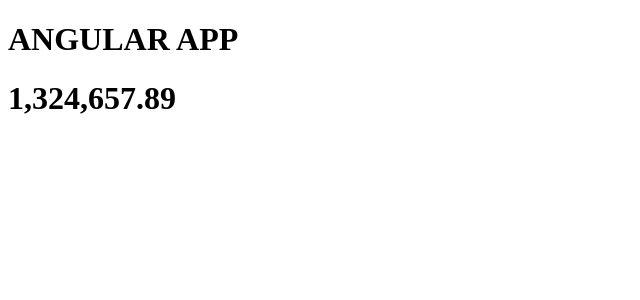
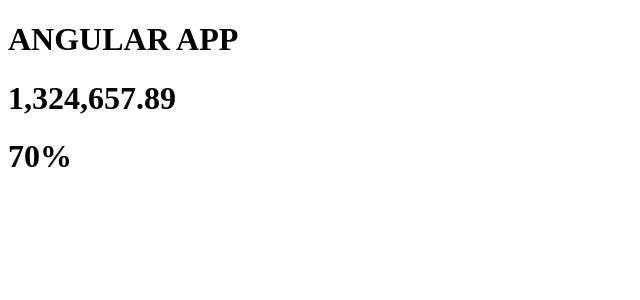
Before and after one commit to B00ttl3/Pipes-In-Angular, an Angular app: page / in a window 1280 px wide. Shown: the top 300 px of the page, without its empty margins (0-640 px from the left). Built offline with nearby package versions, Linux system fonts and the light colour scheme.

Commit message:
Learnt about percentage pipe in Angular

```diff
--- a/src/app/app.component.html
+++ b/src/app/app.component.html
@@ -31,3 +31,7 @@
 <!-- Number Pipes: This pipe is used to make the numbers to be in proper way like 1,234 means adding comas to make it properly readable. for this we just added the DecimalPipe in our TS file and just put number after the pipe symbol here in HTML -->
 
 <h1>{{ 1324657.89 | number }}</h1>
+
+<!-- Percent Pipes, Means if we want to show he percentage of some value we just have to add it in decimle like for 70 percent we will put 0.7 and after that percentage pipe which is percent after importing it in the TS file -->
+
+<h1>{{0.7 | percent}}</h1>
--- a/src/app/app.component.ts
+++ b/src/app/app.component.ts
@@ -1,4 +1,4 @@
-import { DecimalPipe, LowerCasePipe, TitleCasePipe, UpperCasePipe } from '@angular/common';
+import { DecimalPipe, LowerCasePipe, PercentPipe, TitleCasePipe, UpperCasePipe } from '@angular/common';
 import { Component } from '@angular/core';
 @Component({
   selector: 'app-root',
@@ -7,7 +7,8 @@ import { Component } from '@angular/core';
     UpperCasePipe,
     LowerCasePipe,
     TitleCasePipe,
-    DecimalPipe
+    DecimalPipe,
+    PercentPipe
   ],
   templateUrl: './app.component.html',
   styleUrl: './app.component.css'
```
